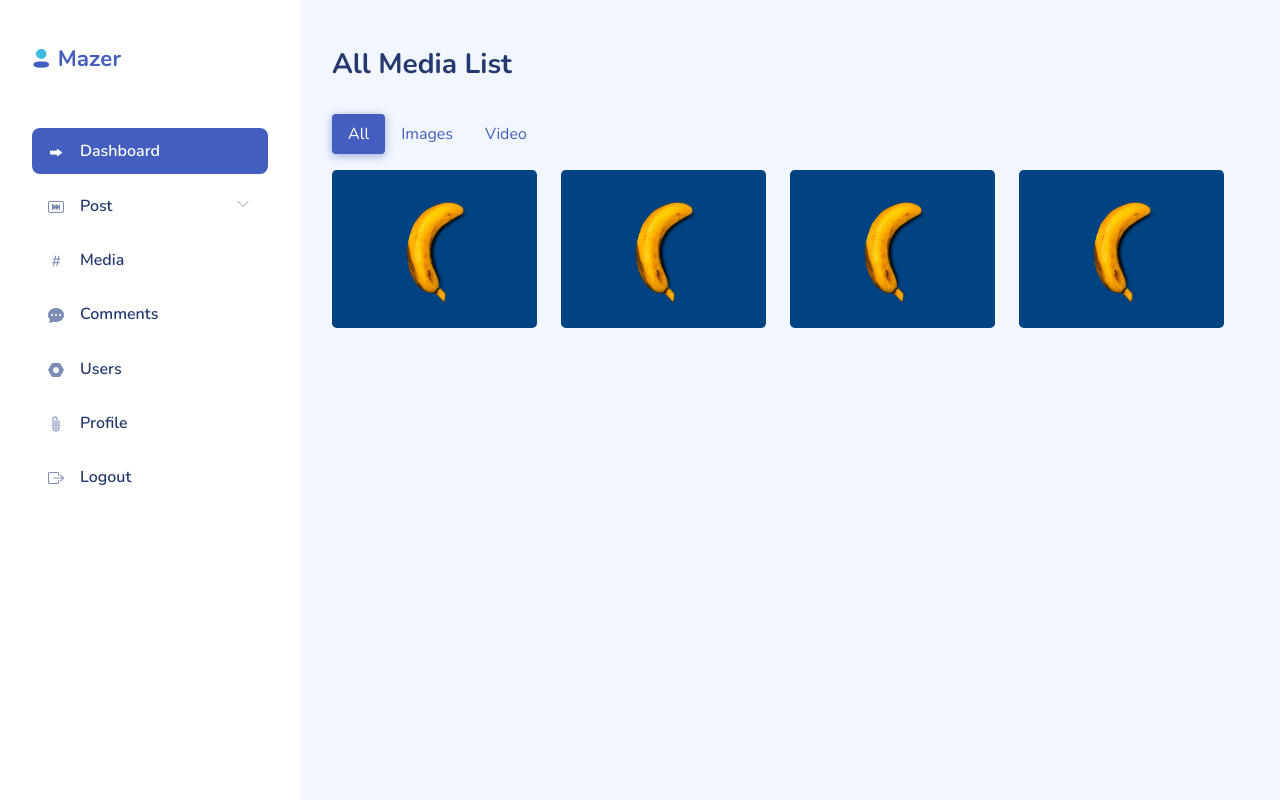
After one commit to rejoan121615/travel-website-team_dot, a PHP site: page /template/admin/media-page.php in a window 1280 px wide. The commit adds this page. Run offline with PHP 8.4, Linux system fonts and the light colour scheme; some libraries are stand-ins or nearby versions.

Commit message:
media page complete

```diff
--- a/template/admin/dashboard.php
+++ b/template/admin/dashboard.php
@@ -61,7 +61,7 @@
                             </ul>
                         </li>
                         <li class="sidebar-item">
-                            <a href="#" class='sidebar-link'>
+                            <a href="media-page.php" class='sidebar-link'>
                                 <i class="bi bi-images"></i>
                                 <span>Media</span>
                             </a>
--- /dev/null
+++ b/template/admin/media-page.php
@@ -0,0 +1,208 @@
+<!DOCTYPE html>
+<html lang="en">
+
+<head>
+    <meta charset="UTF-8">
+    <meta name="viewport" content="width=device-width, initial-scale=1.0">
+    <title>Dashboard - Mazer Admin Dashboard</title>
+
+    <link rel="preconnect" href="https://fonts.gstatic.com">
+    <link href="https://fonts.googleapis.com/css2?family=Nunito:wght@300;400;600;700;800&display=swap" rel="stylesheet">
+    <link rel="stylesheet" href="assets/css/bootstrap.css">
+
+    <link rel="stylesheet" href="assets/vendors/iconly/bold.css">
+
+    <link rel="stylesheet" href="assets/vendors/perfect-scrollbar/perfect-scrollbar.css">
+    <link rel="stylesheet" href="assets/vendors/bootstrap-icons/bootstrap-icons.css">
+    <link rel="stylesheet" href="assets/css/app.css">
+    <link rel="shortcut icon" href="assets/images/favicon.svg" type="image/x-icon">
+</head>
+
+<body>
+    <div id="app">
+        <div id="sidebar" class="active">
+            <div class="sidebar-wrapper active">
+                <div class="sidebar-header">
+                    <div class="d-flex justify-content-between">
+                        <div class="logo">
+                            <a href="index.html"><img src="assets/images/logo/logo.png" alt="Logo" srcset=""></a>
+                        </div>
+                        <div class="toggler">
+                            <a href="#" class="sidebar-hide d-xl-none d-block"><i class="bi bi-x bi-middle"></i></a>
+                        </div>
+                    </div>
+                </div>
+                <div class="sidebar-menu">
+                    <ul class="menu">
+                        <li class="sidebar-item active ">
+                            <a href="index.html" class='sidebar-link'>
+                                <i class="bi bi-grid-fill"></i>
+                                <span>Dashboard</span>
+                            </a>
+                        </li>
+                        <li class="sidebar-item  has-sub">
+                            <a href="#" class='sidebar-link'>
+                                <i class="bi bi-stack"></i>
+                                <span>Post</span>
+                            </a>
+                            <ul class="submenu ">
+                                <li class="submenu-item ">
+                                    <a href="component-alert.html">All Post</a>
+                                </li>
+                                <li class="submenu-item ">
+                                    <a href="component-alert.html">Add New</a>
+                                </li>
+                                <li class="submenu-item ">
+                                    <a href="component-alert.html">Catagories</a>
+                                </li>
+                                <li class="submenu-item ">
+                                    <a href="component-alert.html">Tags</a>
+                                </li>
+                            </ul>
+                        </li>
+                        <li class="sidebar-item">
+                            <a href="#" class='sidebar-link'>
+                                <i class="bi bi-images"></i>
+                                <span>Media</span>
+                            </a>
+                        </li>
+                        <li class="sidebar-item">
+                            <a href="#" class='sidebar-link'>
+                                <i class="bi bi-chat-dots-fill"></i>
+                                <span>Comments</span>
+                            </a>
+                        </li>
+                        <li class="sidebar-item">
+                            <a href="#" class='sidebar-link'>
+                                <i class="bi bi-people-fill"></i>
+                                <span>Users</span>
+                            </a>
+                        </li>
+                        <li class="sidebar-item">
+                            <a href="#" class='sidebar-link'>
+                                <i class="bi bi-person-fill"></i>
+                                <span>Profile</span>
+                            </a>
+                        </li>
+                        <li class="sidebar-item">
+                            <a href="#" class='sidebar-link '>
+                                <i class="bi bi-box-arrow-right"></i>
+                                <span>Logout</span>
+                            </a>
+                        </li>
+                    </ul>
+                </div>
+                <button class="sidebar-toggler btn x"><i data-feather="x"></i></button>
+            </div>
+        </div>
+        <div id="main">
+            <header class="mb-3">
+                <a href="#" class="burger-btn d-block d-xl-none">
+                    <i class="bi bi-justify fs-3"></i>
+                </a>
+            </header>
+
+            <div class="page-heading">
+                <h3>All Media List</h3>
+            </div>
+            <div class="page-content">
+                <section class="row">
+                    <div class="row">
+                      <div class="col-12 mb-3 ">
+                                            <div class="nav  nav-pills" id="v-pills-tab" role="tablist" aria-orientation="horizontal">
+                                                <a class="nav-link active" id="v-media-pills-all-tab" data-bs-toggle="pill" href="#v-media-pills-all" role="tab" aria-controls="v-media-pills-all" aria-selected="true">All</a>
+                                                <a class="nav-link" id="v-media-pills-images-tab" data-bs-toggle="pill" href="#v-media-pills-images" role="tab" aria-controls="v-media-pills-images" aria-selected="false">Images</a>
+                                                <a class="nav-link" id="v-media-pills-video-tab" data-bs-toggle="pill" href="#v-media-pills-video" role="tab" aria-controls="v-media-pills-video" aria-selected="false">Video</a>
+                                            </div>
+                      </div>
+                      <div class="col-12 ">
+                        <div class="tab-content" id="v-pills-tabContent">
+                            <div class="tab-pane fade active show" id="v-media-pills-all" role="tabpanel" aria-labelledby="v-media-pills-all-tab">
+                              <div class="row row-cols-4 ">
+                                <div class="col">
+                                  <div class=" card ">
+                                    <img class=" rounded-3 " src="assets/images/samples/banana.jpg" alt="">
+                                  </div>
+                                </div>
+                                <div class="col">
+                                  <div class=" card ">
+                                    <img class=" rounded-3 " src="assets/images/samples/banana.jpg" alt="">
+                                  </div>
+                                </div>
+                                <div class="col">
+                                  <div class=" card ">
+                                    <img class=" rounded-3 " src="assets/images/samples/banana.jpg" alt="">
+                                  </div>
+                                </div>
+                                <div class="col">
+                                  <div class=" card ">
+                                    <img class=" rounded-3 " src="assets/images/samples/banana.jpg" alt="">
+                                  </div>
+                                </div>
+                              </div>
+                            </div>
+                            <div class="tab-pane fade" id="v-media-pills-images" role="tabpanel" aria-labelledby="v-media-pills-images-tab">
+                                <div class="row row-cols-4 ">
+                                <div class="col">
+                                  <div class=" card ">
+                                    <img class=" rounded-3 " src="assets/images/samples/banana.jpg" alt="">
+                                  </div>
+                                </div>
+                                <div class="col">
+                                  <div class=" card ">
+                                    <img class=" rounded-3 " src="assets/images/samples/banana.jpg" alt="">
+                                  </div>
+                                </div>
+                                <div class="col">
+                                  <div class=" card ">
+                                    <img class=" rounded-3 " src="assets/images/samples/banana.jpg" alt="">
+                                  </div>
+                                </div>
+                                <div class="col">
+                                  <div class=" card ">
+                                    <img class=" rounded-3 " src="assets/images/samples/banana.jpg" alt="">
+                                  </div>
+                                </div>
+                              </div>
+                            </div>
+                            <div class="tab-pane fade" id="v-media-pills-video" role="tabpanel" aria-labelledby="v-media-pills-video-tab">
+                                <div class="row row-cols-4 ">
+                                <div class="col">
+                                  <div class=" card ">
+                                    <img class=" rounded-3 " src="assets/images/samples/banana.jpg" alt="">
+                                  </div>
+                                </div>
+                                <div class="col">
+                                  <div class=" card ">
+                                    <img class=" rounded-3 " src="assets/images/samples/banana.jpg" alt="">
+                                  </div>
+                                </div>
+                                <div class="col">
+                                  <div class=" card ">
+                                    <img class=" rounded-3 " src="assets/images/samples/banana.jpg" alt="">
+                                  </div>
+                                </div>
+                                <div class="col">
+                                  <div class=" card ">
+                                    <img class=" rounded-3 " src="assets/images/samples/banana.jpg" alt="">
+                                  </div>
+                                </div>
+                              </div>
+                            </div>
+                        </div>
+                      </div>
+                    </div>
+                </section>
+            </div>
+        </div>
+    </div>
+    <script src="assets/vendors/perfect-scrollbar/perfect-scrollbar.min.js"></script>
+    <script src="assets/js/bootstrap.bundle.min.js"></script>
+
+    <script src="assets/vendors/apexcharts/apexcharts.js"></script>
+    <script src="assets/js/pages/dashboard.js"></script>
+
+    <script src="assets/js/main.js"></script>
+</body>
+
+</html>
```
